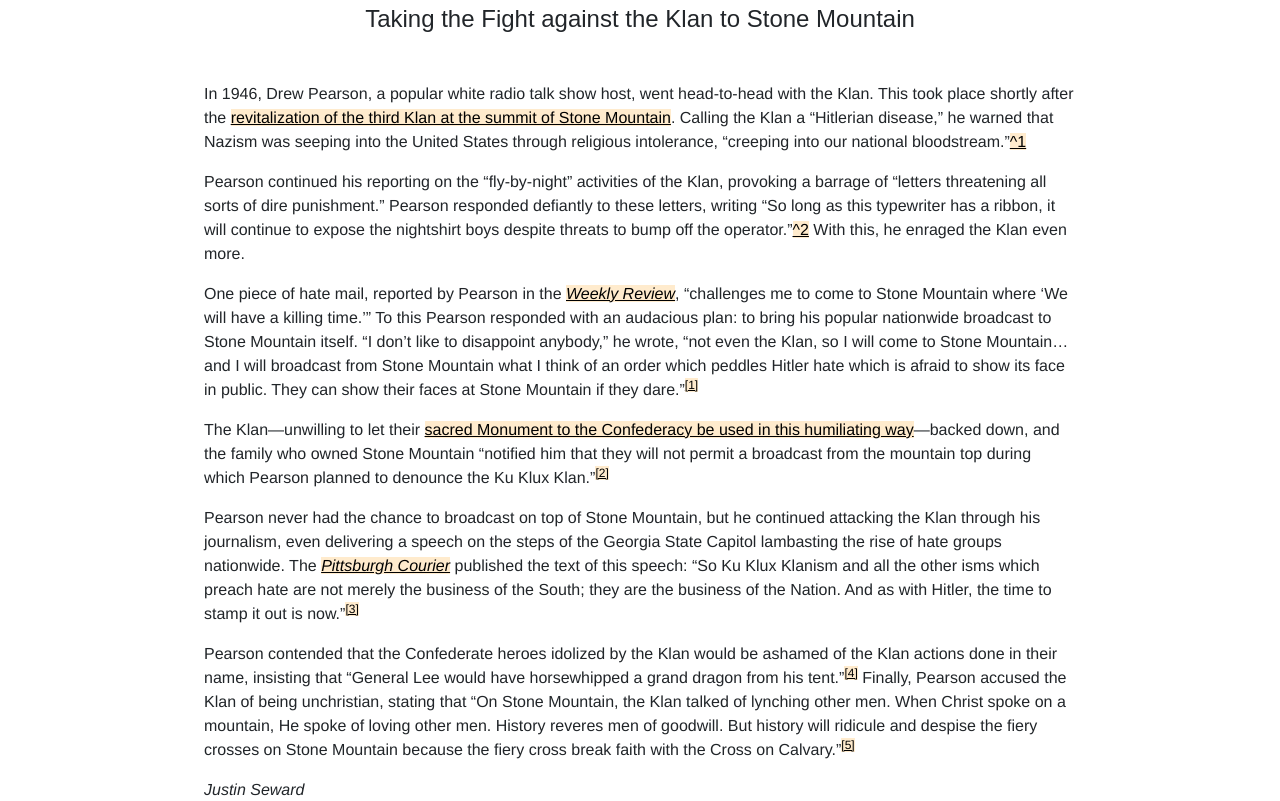
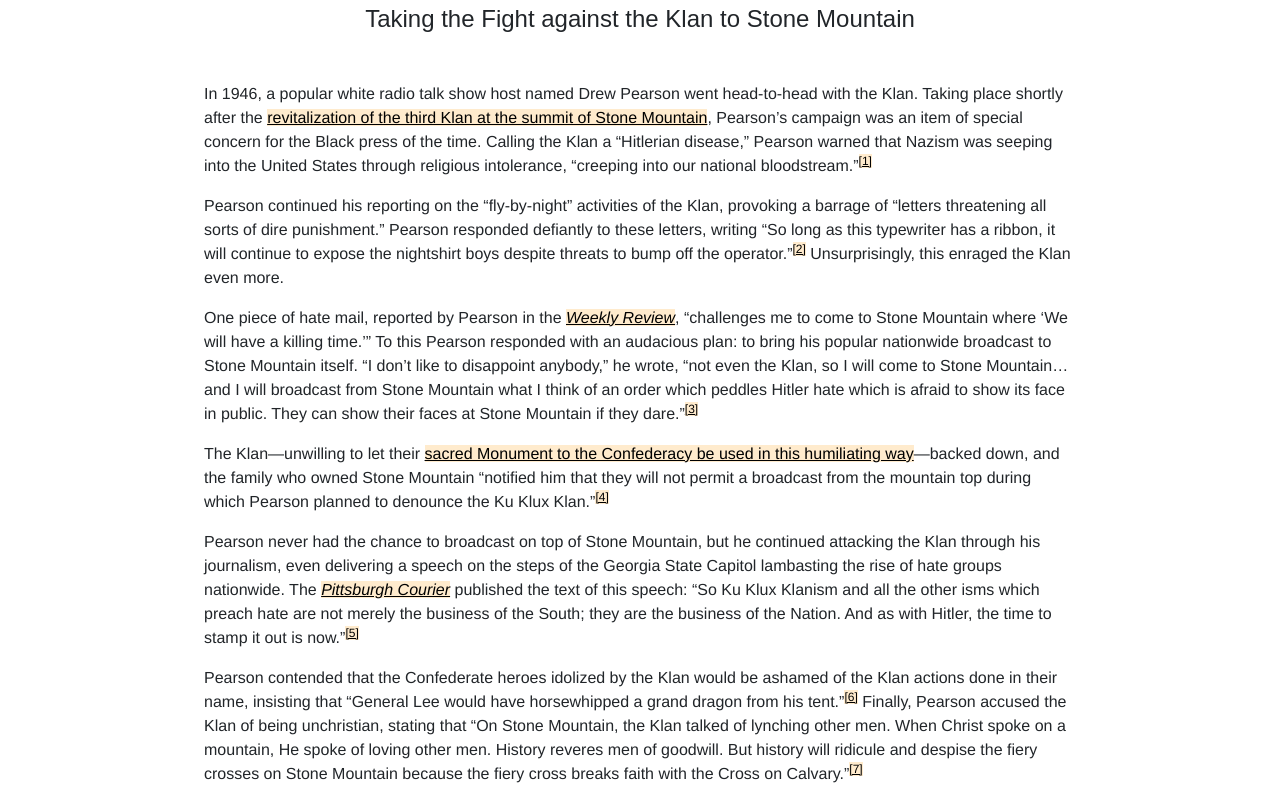
Before and after one commit to upenndigitalscholarship/monuments-research-group, an Eleventy site: page essay/Head-to-Head-with-the-Klan.md in a window 1280 px wide. Shown: the part 151-952 px from the top of the page. Built offline with nearby package versions, Linux system fonts and the light colour scheme; Eleventy itself is replaced by a stand-in of ours; files that its build step writes are made by us from their sources; a web font is replaced by a local one.

Commit message:
Update Essay “Head-to-Head-with-the-Klan”

```diff
--- a/essay/Head-to-Head-with-the-Klan.md
+++ b/essay/Head-to-Head-with-the-Klan.md
@@ -4,9 +4,9 @@ lat: 33.7492908
 long: -84.3904149
 topic: Stone Mountain and the Klan
 ---
-In 1946, Drew Pearson, a popular white radio talk show host, went head-to-head with the Klan. This took place shortly after the [revitalization of the third Klan at the summit of Stone Mountain](https://falseimage.pennds.org/essay/Fiery-Crosses-Symbolize-a-Revival-on-Stone-Mountain). Calling the Klan a "Hitlerian disease," he warned that Nazism was seeping into the United States through religious intolerance, "creeping into our national bloodstream."[^1](Pearson, "\[Hitlerian Diseases in USA Year After Germany's Defeat](https\://www.newspapers.com/paper/tampa-bay-times/5744/).")
+In 1946, a popular white radio talk show host named Drew Pearson went head-to-head with the Klan. Taking place shortly after the [revitalization of the third Klan at the summit of Stone Mountain](https://falseimage.pennds.org/essay/Fiery-Crosses-Symbolize-a-Revival-on-Stone-Mountain), Pearson's campaign was an item of special concern for the Black press of the time. Calling the Klan a "Hitlerian disease," Pearson warned that Nazism was seeping into the United States through religious intolerance, "creeping into our national bloodstream."[^1][](Pearson, "\[Hitlerian Diseases in USA Year After Germany's Defeat](https\://www.newspapers.com/paper/tampa-bay-times/5744/).")
 
-Pearson continued his reporting on the "fly-by-night" activities of the Klan, provoking a barrage of "letters threatening all sorts of dire punishment." Pearson responded defiantly to these letters, writing "So long as this typewriter has a ribbon, it will continue to expose the nightshirt boys despite threats to bump off the operator."[^2](Pearson, "\[Pearson Lists Klan Activities Despite Threatening Letters](https\://www.newspapers.com/paper/tampa-bay-times/5744/).") With this, he enraged the Klan even more.
+Pearson continued his reporting on the "fly-by-night" activities of the Klan, provoking a barrage of "letters threatening all sorts of dire punishment." Pearson responded defiantly to these letters, writing "So long as this typewriter has a ribbon, it will continue to expose the nightshirt boys despite threats to bump off the operator."[](Pearson, "\[Pearson Lists Klan Activities Despite Threatening Letters](https\://www.newspapers.com/paper/tampa-bay-times/5744/).")[^2] Unsurprisingly, this enraged the Klan even more.
 
 One piece of hate mail, reported by Pearson in the *[Weekly Review](https://www.newspapers.com/paper/the-weekly-review/18428/)*, "challenges me to come to Stone Mountain where 'We will have a killing time.'" To this Pearson responded with an audacious plan: to bring his popular nationwide broadcast to Stone Mountain itself. "I don't like to disappoint anybody," he wrote, "not even the Klan, so I will come to Stone Mountain... and I will broadcast from Stone Mountain what I think of an order which peddles Hitler hate which is afraid to show its face in public. They can show their faces at Stone Mountain if they dare."[^3]
 
@@ -14,7 +14,7 @@ The Klan—unwilling to let their [sacred Monument to the Confederacy be used in
 
 Pearson never had the chance to broadcast on top of Stone Mountain, but he continued attacking the Klan through his journalism, even delivering a speech on the steps of the Georgia State Capitol lambasting the rise of hate groups nationwide. The *[Pittsburgh Courier](https://www.newspapers.com/paper/new-pittsburgh-courier/13418/)* published the text of this speech: "So Ku Klux Klanism and all the other isms which preach hate are not merely the business of the South; they are the business of the Nation. And as with Hitler, the time to stamp it out is now."[^5]
 
-Pearson contended that the Confederate heroes idolized by the Klan would be ashamed of the Klan actions done in their name, insisting that "General Lee would have horsewhipped a grand dragon from his tent."[^6] Finally, Pearson accused the Klan of being unchristian, stating that "On Stone Mountain, the Klan talked of lynching other men. When Christ spoke on a mountain, He spoke of loving other men. History reveres men of goodwill. But history will ridicule and despise the fiery crosses on Stone Mountain because the fiery cross break faith with the Cross on Calvary."[^7]
+Pearson contended that the Confederate heroes idolized by the Klan would be ashamed of the Klan actions done in their name, insisting that "General Lee would have horsewhipped a grand dragon from his tent."[^6] Finally, Pearson accused the Klan of being unchristian, stating that "On Stone Mountain, the Klan talked of lynching other men. When Christ spoke on a mountain, He spoke of loving other men. History reveres men of goodwill. But history will ridicule and despise the fiery crosses on Stone Mountain because the fiery cross breaks faith with the Cross on Calvary."[^7]
 
 *Justin Seward*
 
@@ -48,6 +48,11 @@ Pearson, Drew. "[Pearson Lists Klan Activities Despite Threatening Letters](http
 
 *Weekly Review*, "[Klan's Challenge Accepted By Daring Radio Commentator](https://www.newspapers.com/paper/the-weekly-review/18428/)." June 22, 1946.
 
+
+[^1]: *Weekly Review*, "[Klan's Challenge Accepted By Daring Radio Commentator](<>)."
+
+[^2]: *Weekly Review*, "[Klan's Challenge Accepted By Daring Radio Commentator](<>)."
+
 [^3]: *Weekly Review*, "[Klan's Challenge Accepted By Daring Radio Commentator](https://www.newspapers.com/paper/the-weekly-review/18428/)."
 
 [^4]: *Tampa Bay Times*, "[Drew Pearson Says He Can't Use Mountain](https://www.newspapers.com/paper/tampa-bay-times/5744/)."
```
